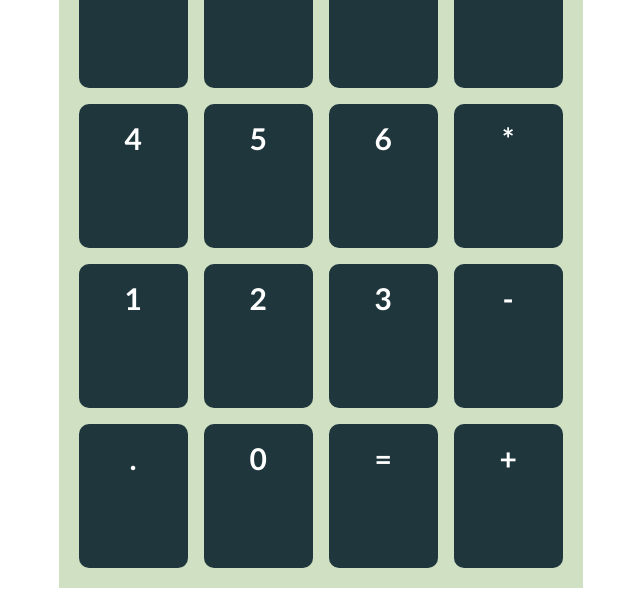
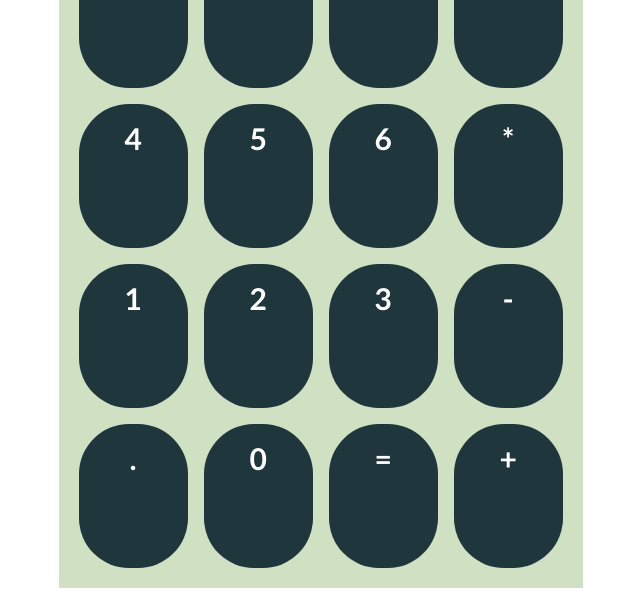
Before and after one commit to Tcastano/ProyectoEntornos, a plain HTML site: page index.html in a window 1280 px wide. Shown: the part 238-828 px from the top of the page, without its empty margins (71-711 px from the left). Drawn offline with Linux system fonts and the light colour scheme.

Commit message:
calculadora

```diff
--- a/css.css
+++ b/css.css
@@ -16,7 +16,7 @@
 
 }
 #calculadora div{
-    border-radius: 10px;
+    border-radius: 50px;
 }
 
 .boton{
```
